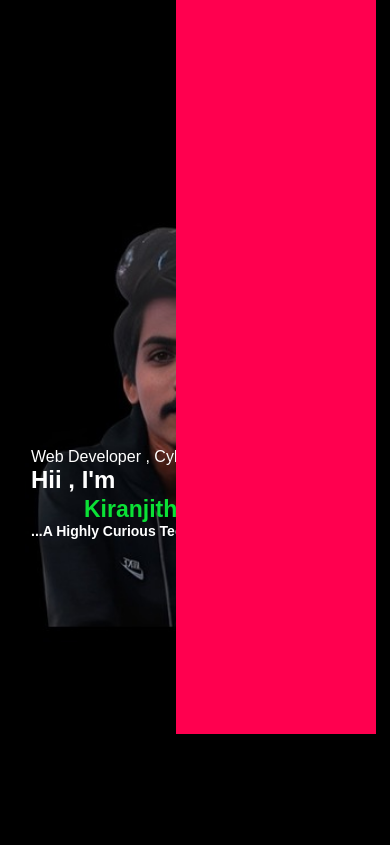
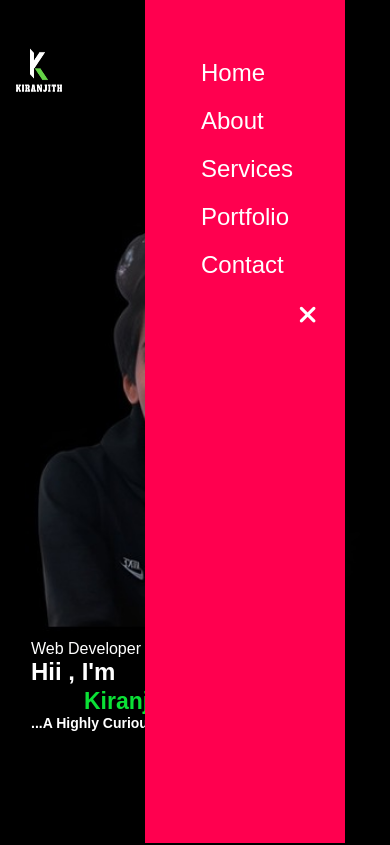
Before and after one commit to kiranjith33/Portfolio-Website, a plain HTML site: page index.html in a window 390 px wide. Shown: the top 845 px of the page. Drawn offline with Linux system fonts and the light colour scheme.

Commit message:
Add files via upload

```diff
--- a/style.css
+++ b/style.css
@@ -3,6 +3,9 @@
   padding: 0;
   font-family: 'Poppins',sans-serif;
   box-sizing: border-box;
+}
+html{
+  scroll-behavior: smooth 0.5s;
 }
 body{
   background: #000;
@@ -21,13 +24,6 @@ body{
 margin:0 30px 0 0px;
 
 }
-ul {
-  display: flex;
-  position: absolute;
-  /* padding-left: 213px; */
-  margin-left: 777px;
-  padding-right: 0px;
-}
 nav{
   display:flex;
   flex-wrap: wrap;
@@ -35,25 +31,24 @@ nav{
   justify-content: space-between;
   flex-wrap: wrap;
 }
-
 .logo{
   width:230px;
   height:200px;
   padding-left: 30px;
 }
 nav ul li{
-
+  display : inline-block;
   list-style : none;
   margin: 10px 20px;
 
+
 }
 nav ul li a {
-  color: #fff;
-  text-decoration: none;
-  font-size: 20px;
+  color : #fff;
+  text-decoration :none;
+  font-size : 20px;
   position: relative;
-  margin-left: 35px;
-  padding: -7px;
+
 }
 nav ul li a::after{
   content: '';
@@ -101,6 +96,7 @@ font-weight: 800;
 padding-left: 100px;
 color: #0be136;
 }
+
 
 /*----------About-----------------*/
 
@@ -182,6 +178,10 @@ color: #0be136;
 }
 .tab-contents.active-tab{
   display: block;
+}
+.fa-solid, .fas {
+  font-weight: 900;
+  display: none;
 }
 
 /*-------------Services------------*/
@@ -619,13 +619,11 @@ margin-top: 20px;
 .copyright i{
 color: red;
 }
+.fa-solid, .fas {
 
-.fa-solid, .fas {
-  font-weight: 900;
   display: none;
-  visibility:hidden;
+}
 
-}
 /*------------ CSS for Small Screens------------*/
 @media only screen and (max-width: 700px){
 nav .logo {
@@ -640,20 +638,11 @@ nav .logo {
 }
 
 nav ul {
-  background: #ff004f;
-  position: fixed;
-  top: -110px;
-  /* right: -200px; */
-  /* right: 100px; */
-  margin-right: 1033px;
-  margin-left: 176px;
-  width: 200px;
-  height: 100vh;
-  padding-top: 50px;
-  z-index: 2;
-  transition: right 0.5s;
+  margin-top: 109px;
+  margin-left: 52px;
+  padding-left: -18px;
+  padding-top: 3px;
 }
-
 #header {
   background-image: url(pics/frst\ img\ small.jpg);
   background-size: 115%;
@@ -663,8 +652,54 @@ nav ul {
 }
 
 
+nav .fa-solid, .fas {
+  font-weight: 900;
+  display: block;
+  position: relative;
+  font-size: 25px;
+  padding-left: 274px;
+  /* margin-left: 293px; */
+  padding-bottom: 169px;
+  /* margin-right: -10px; */
+  /* margin-bottom: 175px; */
+  padding-top: 14px;
+}
+nav .fa-solid, .fa-bars{
+  display: block;
+  right: 0;
+}
+nav ul {
+  background: #ff004f;
+  position: fixed;
+  top: -110px;
 
-
+  /* right: -200px; */
+  /* right: 100px; */
+  margin-right: 1033px;
+  margin-left: 145px;
+  width: 200px;
+  height: 100vh;
+  padding-top: 50px;
+  z-index: 2;
+  transition: right 0.5s ;
+}
+nav ul li a {
+  color: #fff;
+  text-decoration: none;
+  font-size: 24px;
+  position: relative;
+  padding-left: 36px;
+}
+nav ul .fa-solid {
+  position: absolute;
+  padding-bottom: -15px;
+  /* top: 139px; */
+  /* left: -33px; */
+  padding-left: -18px;
+  /* right: 81px; */
+  padding-right: 28px;
+  /* cursor: pointer; */
+}
 
 .header-text {
   margin-top: 120%;
@@ -781,7 +816,7 @@ margin-top: 54px;
 padding-left: 12px;
 margin-left: 63px;
 }
-form input, form textarea {
+.form input, form textarea {
 width: 139%;
 border: 0;
 outline: none;
```
